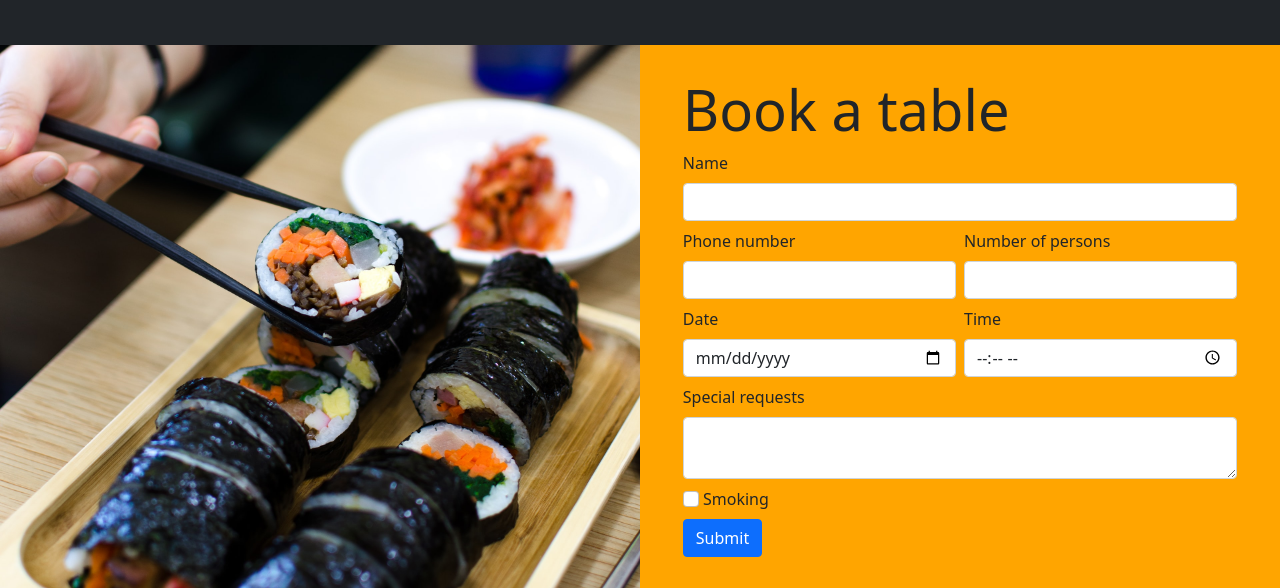
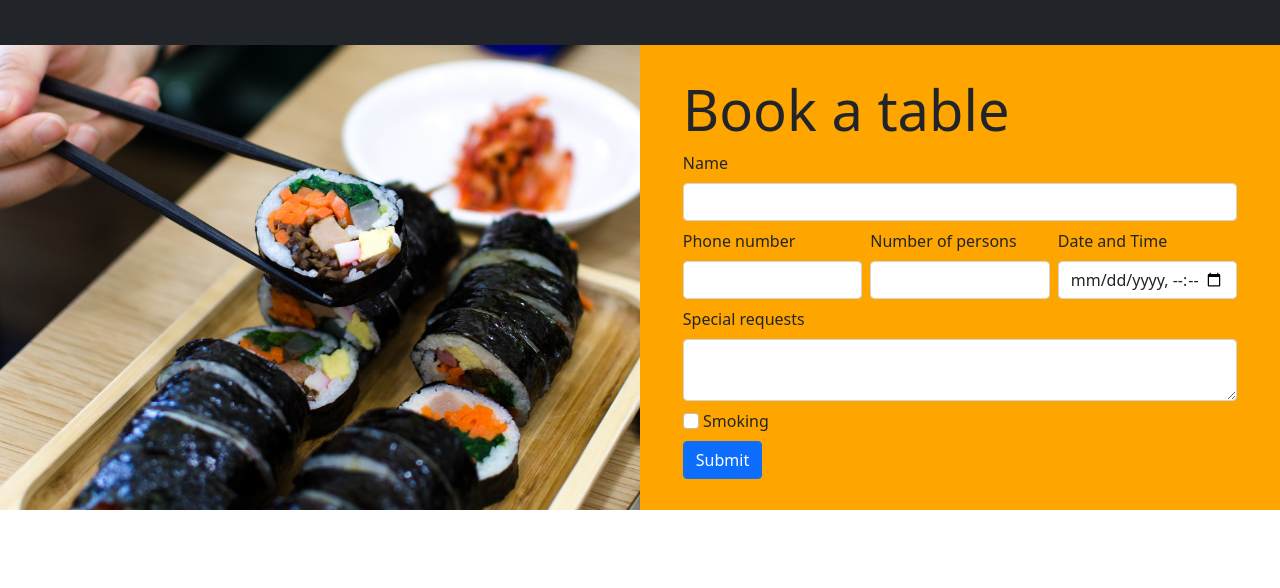
Before and after one commit to Zircone68/ignite-w3_d4, a plain HTML site: page index.html in a window 1280 px wide. Shown: the part 702-1290 px from the top of the page. After the commit the page ends 1212 px from the top, so only its background shows below. Drawn offline with nearby package versions, Linux system fonts and the light colour scheme.

Commit message:
modified date and time form

```diff
--- a/index.html
+++ b/index.html
@@ -106,21 +106,17 @@
                             <label for="exampleInputName" class="form-label">Name</label>
                             <input type="text" class="form-control" id="name" aria-describedby="Name" required>
                         </div>
-                        <div class="col-md-6">
+                        <div class="col-md-4">
                             <label for="tel" class="form-label">Phone number</label>
                             <input type="tel" class="form-control" id="phone" required>
                         </div>
-                        <div class="col-md-6">
+                        <div class="col-md-4">
                             <label for="number" class="form-label">Number of persons</label>
                             <input type="number" class="form-control" id="numberOfPersons" min="1" max="6">
                         </div>
-                        <div class="col-md-6">
-                            <label for="date" class="form-label">Date</label>
-                            <input type="date" class="form-control" id="date" required>
-                        </div>
-                        <div class="col-md-6">
-                            <label for="time" class="form-label">Time</label>
-                            <input type="time" class="form-control" id="time" required>
+                        <div class="col-md-4">
+                            <label for="dateTime" class="form-label">Date and Time</label>
+                            <input type="datetime-local" id="dateTime" class="form-control" placeholder="Date and Time" required>
                         </div>
                         <div class="col-md-12">
                             <label for="textarea" class="form-label">Special requests</label>
```
